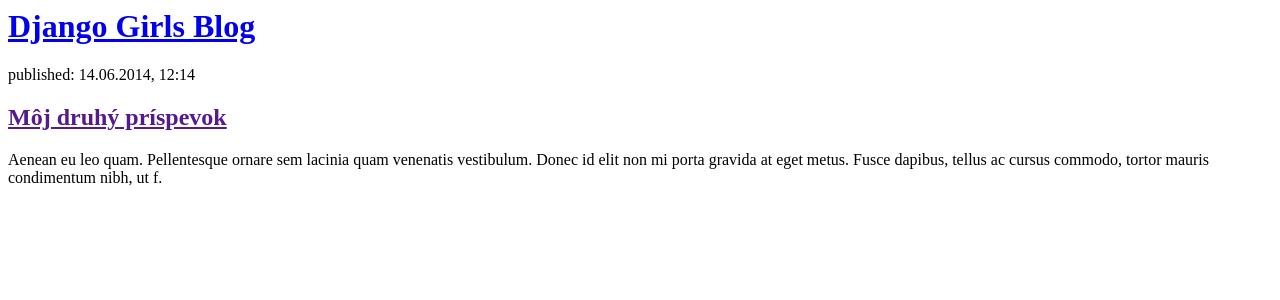
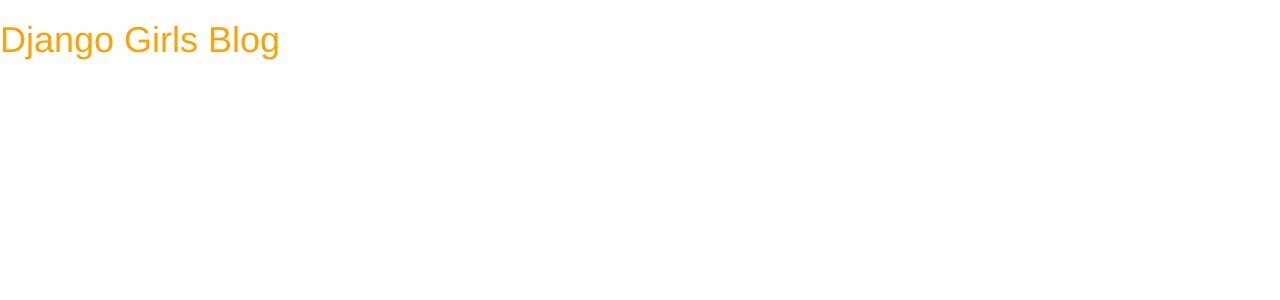
Before and after one commit to uberalfa/my-first-blog, a Django app: page / in a window 1280 px wide. Shown: the top 300 px of the page. Run offline with Django 3.2, Linux system fonts and the light colour scheme; data that the repository does not hold is empty; some libraries are stand-ins or nearby versions.

Commit message:
Add static to gerrit.

```diff
--- /dev/null
+++ b/blog/static/css/blog.css
@@ -0,0 +1,3 @@
+h1 a {
+    color: #FCA205;
+}
--- a/blog/templates/blog/post_list.html
+++ b/blog/templates/blog/post_list.html
@@ -1,6 +1,10 @@
+{% load staticfiles %}
 <html>
     <head>
         <title>Django Girls blog</title>
+        <link rel="stylesheet" href="//maxcdn.bootstrapcdn.com/bootstrap/3.2.0/css/bootstrap.min.css">
+        <link rel="stylesheet" href="//maxcdn.bootstrapcdn.com/bootstrap/3.2.0/css/bootstrap-theme.min.css">
+        <link rel="stylesheet" href="{% static 'css/blog.css' %}">
     </head>
     <body>
         <div>
@@ -15,10 +19,5 @@
     </div>
 {% endfor %}
 
-        <div>
-            <p>published: 14.06.2014, 12:14</p>
-            <h2><a href="">Môj druhý príspevok</a></h2>
-            <p>Aenean eu leo quam. Pellentesque ornare sem lacinia quam venenatis vestibulum. Donec id elit non mi porta gravida at eget metus. Fusce dapibus, tellus ac cursus commodo, tortor mauris condimentum nibh, ut f.</p>
-        </div>
     </body>
 </html>
```
